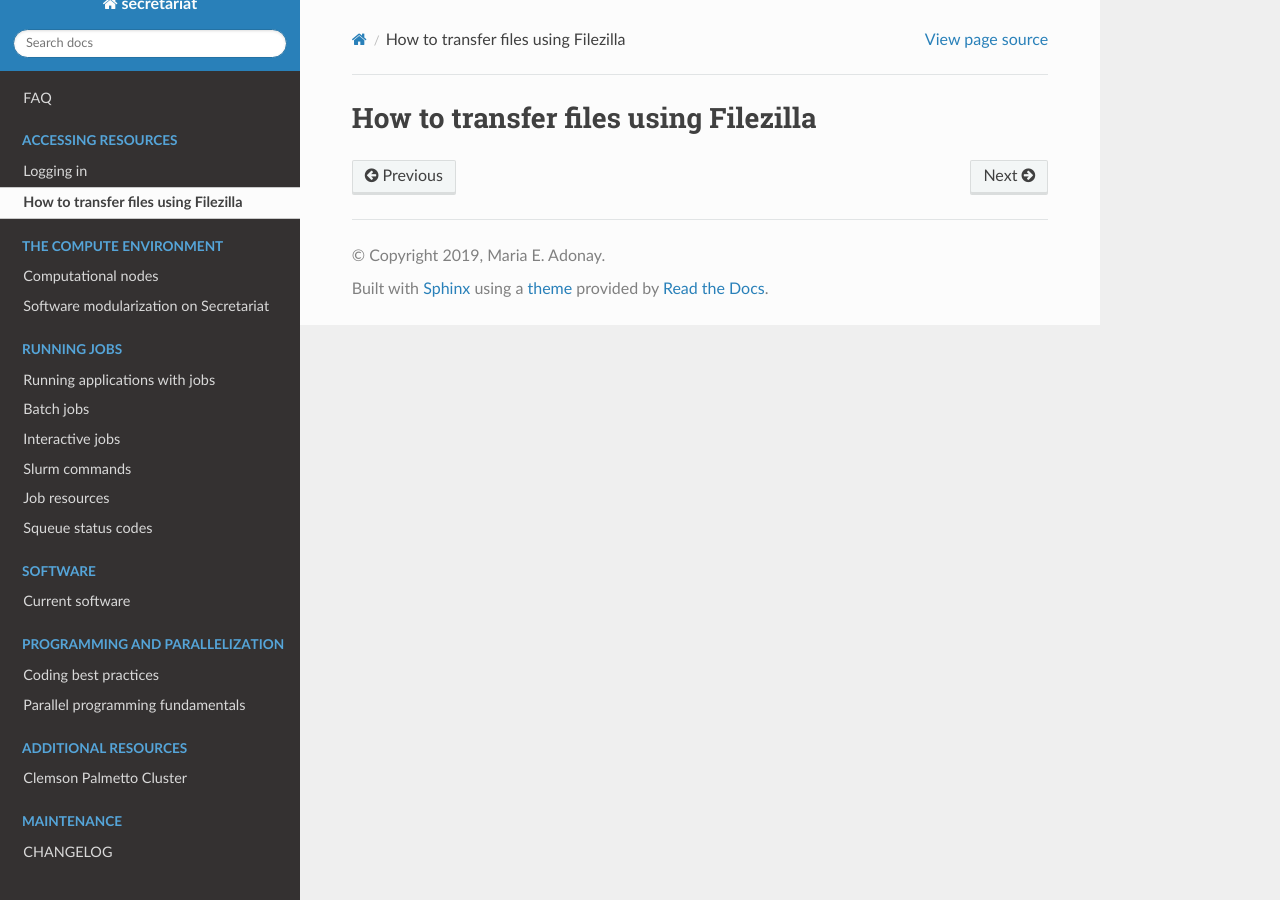
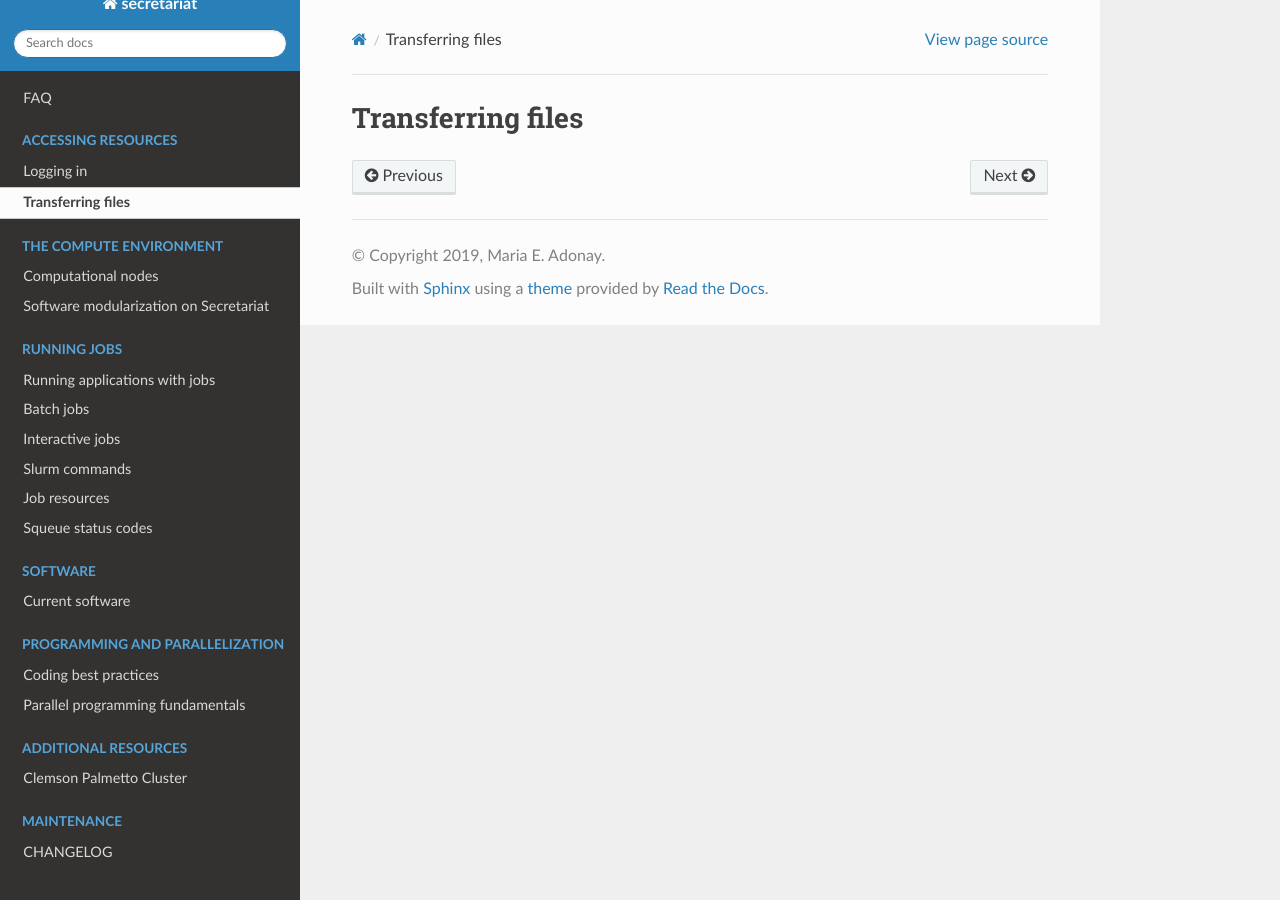
Before and after one commit to amalgamaria/secretariat, a Sphinx documentation site: the page built from docs/access/transferring-files.rst, in a window 1280 px wide. Built offline with Sphinx 7.4.7 and the Read the Docs theme 2.0.0, drawn with Linux system fonts in a browser that asks for light colours.

Commit message:
Update title

```diff
--- a/docs/access/transferring-files.rst
+++ b/docs/access/transferring-files.rst
@@ -1,2 +1,2 @@
-How to transfer files using Filezilla
-=====================================
+Transferring files
+==================
```
Also changed, not shown: docs/index.rst (+4 -4 lines).
